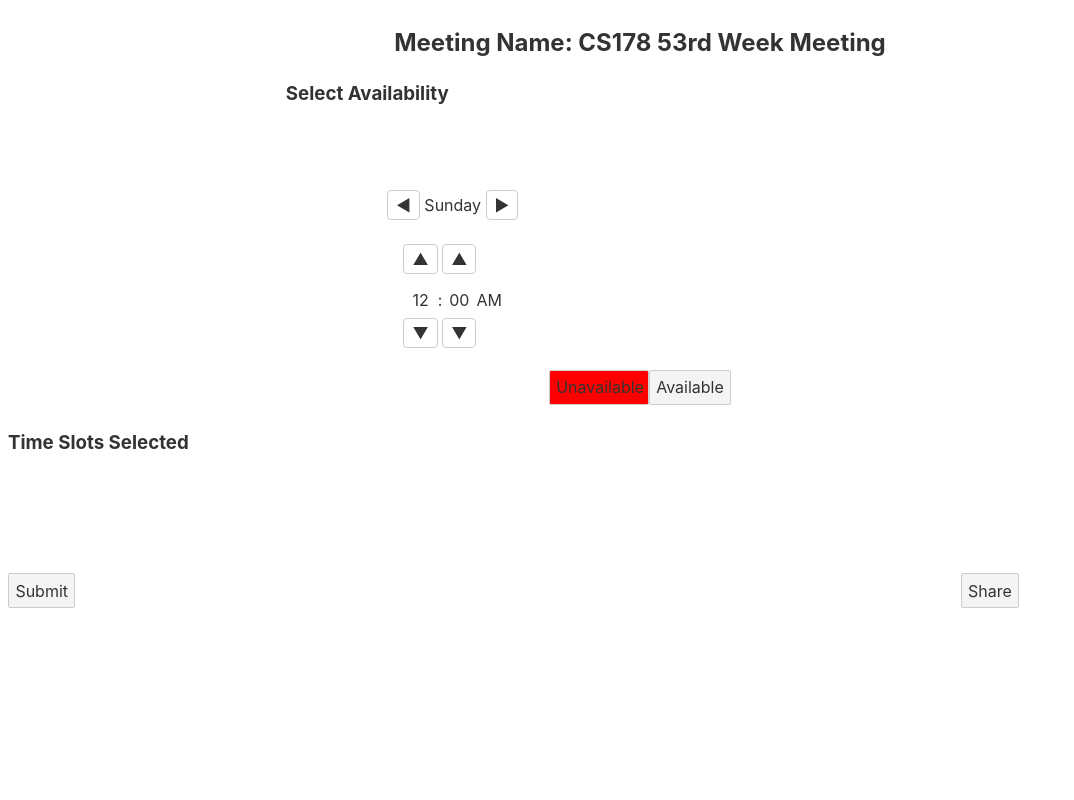
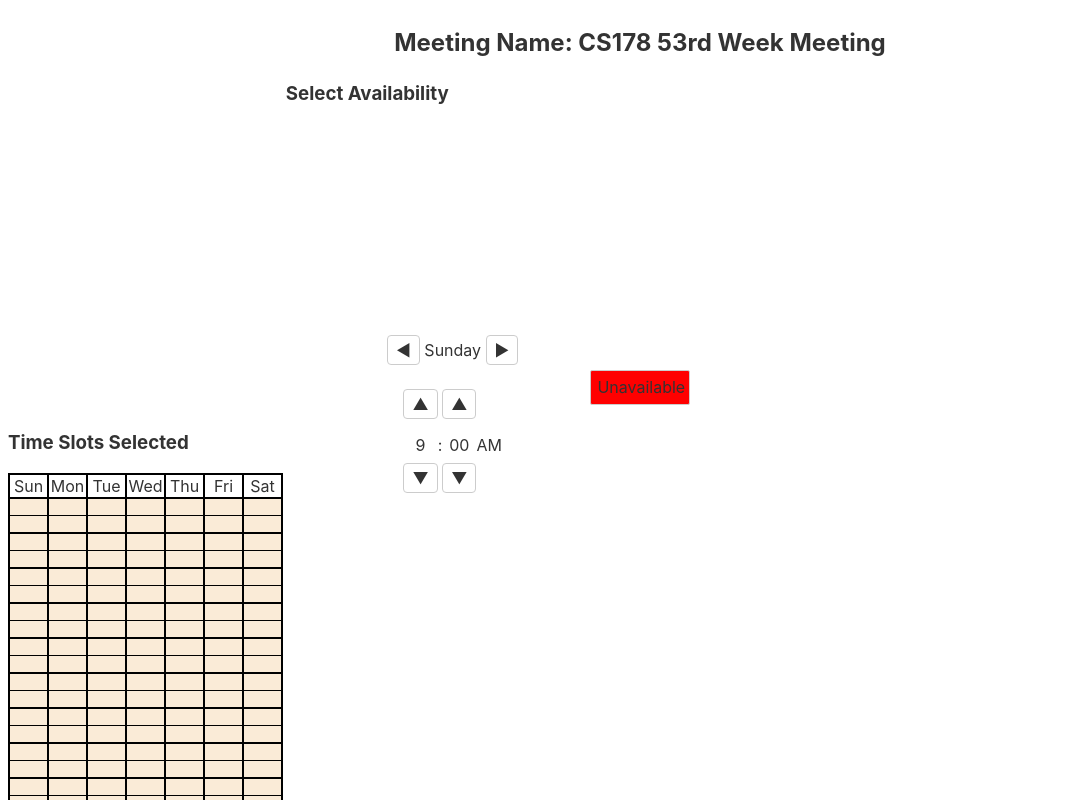
Before and after one commit to CodAngels/Tier2a, a Svelte app: page / in a window 1280 px wide. Shown: the top 800 px of the page, without its empty margins (0-1074 px from the left). Built offline with nearby package versions, Linux system fonts and the light colour scheme.

Commit message:
beginning of table

```diff
--- a/src/App.svelte
+++ b/src/App.svelte
@@ -3,19 +3,28 @@
 
 	// There are 96 15 minute blocks in a day. There are 96 * 7 = 672 blocks in a week. 0 maps to 12:00 AM on Sunday, 671 maps to 11:45 PM on Saturday
 	// This array gives the number of blocks that are available to be booked (default is the entire week)
-	let valid_times = [...Array(672).keys()];
+	let valid_times = [];
+	// Initialize valid times to be 9 AM to 9 PM
+	for(let day = 0; day < 7; day++) {
+		for(let slot = 36; slot < 88; slot++) {
+			valid_times.push((day * 96) + slot);
+		}
+	}
 	let available_times = Array(672).fill(false);
 
 	let curr_slot = 0;
-	$: curr_selection = available_times[curr_slot]
-
-	function toggle_curr() {
-		curr_selection = !curr_selection;
-		available_times[curr_slot] = curr_selection;
-	}
+	$: curr_selection = valid_times[curr_slot]
 
 	let start_time = 0;
 	let end_time = 0;
+
+	function get_slots_in_day() {
+		for(let i = 1; i < valid_times.length; i++) {
+			if(valid_times[i] - valid_times[i - 1] != 1) {
+				return i;
+			}
+		}
+	}
 </script>
 
 <main>
@@ -37,21 +46,30 @@
 		<div class="selector">
 			<Selector {valid_times} bind:curr_slot={curr_slot}/>
 			<div>
-				<button class="{curr_selection ? 'enabled' : 'disabled'}" on:click={toggle_curr}>{curr_selection ? "Available": "Unavailable"}</button>
+				<button class="{available_times[curr_selection] ? 'enabled' : 'disabled'}" on:click={() => {available_times[curr_selection] = !available_times[curr_selection];}}>{available_times[curr_selection] ? "Available": "Unavailable"}</button>
 			</div>
-			<button class="available" on:click={toggle_curr}>Available</button>
 		</div>
 
 		<h3 class="TimeSlot">Time Slots Selected</h3>
 		<div class="selectedTimes">
-			<!-- Doesn't work right now, but probably want to use a different approach anyway so not spending more time debugging -->
-			{#each valid_times as time}
-				{#if available_times[valid_times] == true}
-					<div key={time}>{time}
-						<button on:click={() => available_times[valid_times] = false}>Delete</button>
-					</div>
-				{/if}
-			{/each}
+			<table>
+				<tr>
+					<td>Sun</td>
+					<td>Mon</td>
+					<td>Tue</td>
+					<td>Wed</td>
+					<td>Thu</td>
+					<td>Fri</td>
+					<td>Sat</td>
+				</tr>
+				{#each [...Array(get_slots_in_day()).keys()] as slot}
+					<tr>
+					{#each [...Array(7).keys()] as day}
+						<td class={available_times[(day * get_slots_in_day()) + slot + valid_times[0]] ? "available cell-" + (slot % 4) : "unavailable cell-" + (slot % 4)}></td>
+					{/each}
+					</tr>
+				{/each}
+			</table>
 		</div>
 
 		<div class="bottom-buttons">
@@ -93,6 +111,44 @@
         width: 100px;
     }
 
+	table {
+		border-collapse: collapse;
+	}
+
+	td {
+		text-align: center;
+        width: 35px;
+        height: 6px;
+		border-collapse: 0;
+		border: 2px solid black;
+    }
+
+    .available {
+        background-color: green;
+    }
+
+    .unavailable {
+        background-color: antiquewhite;
+    }
+
+	.cell-0 {
+		border-bottom: 0;
+	}
+
+	.cell-1 {
+		border-top: 0;
+		border-bottom: 1px solid black;
+	}
+
+	.cell-2 {
+		border-top: 1px solid black;
+		border-bottom: 0;
+	}
+
+	.cell-3 {
+		border-top: 0;
+	}
+
 	.bottom-buttons {
 		padding-top: 100px;
 		width: 80%;
--- a/src/Selector.svelte
+++ b/src/Selector.svelte
@@ -3,6 +3,14 @@
 	export let curr_slot = 0;
 
 	const days = ["Sunday", "Monday", "Tuesday", "Wednesday", "Thursday", "Friday", "Saturday"];
+
+	function get_slots_in_day() {
+		for(let i = 1; i < valid_times.length; i++) {
+			if(valid_times[i] - valid_times[i - 1] != 1) {
+				return i;
+			}
+		}
+	}
 
     function get_day(slot) {
 		return days[Math.floor(slot / 96)];
@@ -25,9 +33,9 @@
 	function increment(delta) {
 		return function() {
 			curr_slot += delta;
-				if(curr_slot >= valid_times.length) {
-					curr_slot -= valid_times.length;
-				}
+			if(curr_slot >= valid_times.length) {
+				curr_slot -= valid_times.length;
+			}
 		}
 	}
 
@@ -43,9 +51,9 @@
 
 <div class="daytime-picker">
     <div class="day-picker">
-        <button on:click={decrement(96)}>◄</button>
+        <button on:click={decrement(get_slots_in_day())}>◄</button>
         <span class="day-display">{get_day(valid_times[curr_slot])}</span>
-        <button on:click={increment(96)}>►</button>
+        <button on:click={increment(get_slots_in_day())}>►</button>
     </div>
 	<div class="time-picker">
 		<div class="hour-picker">
@@ -59,7 +67,7 @@
 			<span>{get_minute(valid_times[curr_slot])}</span>
 			<button on:click={decrement(1)}>▼</button>
 		</div>
-		<span>{(curr_slot % 96) < 48 ? "AM" : "PM"}</span>
+		<span>{(valid_times[curr_slot] % 96) < 48 ? "AM" : "PM"}</span>
 	</div>
 </div>
 
```
